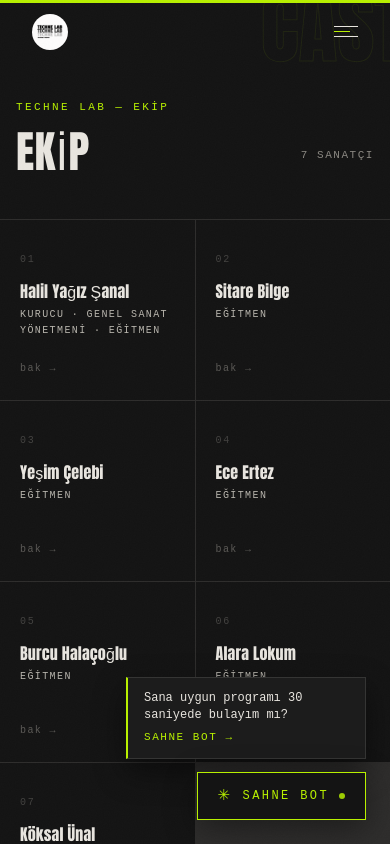
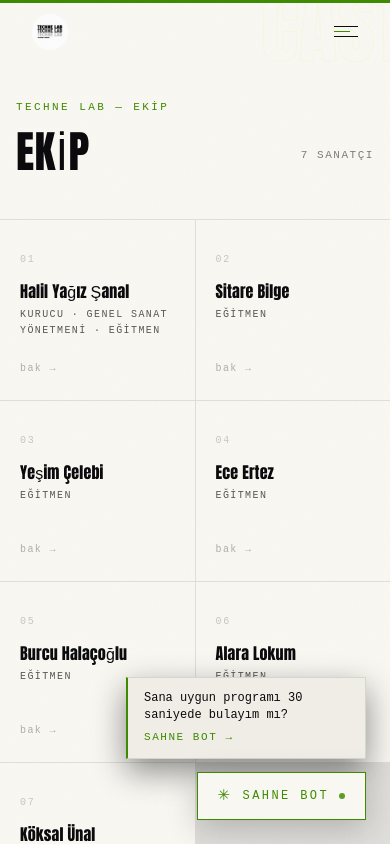
Before and after one commit to hysanal34-web/technelab, a Next.js app: page /ekip in a window 390 px wide. Shown: the top 844 px of the page. Built offline with nearby package versions, Linux system fonts and the light colour scheme.

Commit message:
white default theme · mobile menu fix · EN lang · Auteur Lab içerik · Praxis tagline

```diff
--- a/src/app/globals.css
+++ b/src/app/globals.css
@@ -7,15 +7,45 @@
 
 /* ── Base — Dual Theme ──────────────────────────────────────────────── */
 
-/* DARK MODE (default) */
+/* LIGHT MODE (default) */
 :root {
   --font-bebas: 'Bebas Neue', Impact, sans-serif;
   --font-dm-mono: 'DM Mono', 'Courier New', monospace;
-  --neon: #B8F000;
-  --neon-rgb: 184 240 0;
+  --neon: #3D8B00;
+  --neon-rgb: 61 139 0;
   --ink: #0A0A0C;
 
   /* Space-separated channels — required for rgb(var() / alpha) Tailwind syntax */
+  --bg-rgb: 248 247 242;
+  --bg-alt-rgb: 239 237 230;
+  --bg-hi-rgb: 232 229 220;
+  --fg-rgb: 10 10 12;
+  --stone-rgb: 90 87 80;
+  --dim-rgb: 128 125 118;
+  --mid-rgb: 216 213 206;
+  --border-rgb: 10 10 12;
+
+  /* Derived shortcuts used directly in CSS (not via Tailwind) */
+  --fg:     rgb(10, 10, 12);
+  --bg:     rgb(248, 247, 242);
+  --bg-alt: rgb(239, 237, 230);
+  --stone:  rgb(90, 87, 80);
+  --dim:    rgb(128, 125, 118);
+  --border: rgba(10, 10, 12, 0.1);
+
+  /* Theme-aware decoration colors */
+  --grid-line:      rgba(10, 10, 12, 0.07);
+  --grid-fine:      rgba(10, 10, 12, 0.04);
+  --section-stroke: rgba(10, 10, 12, 0.06);
+  --diag-line:      rgba(10, 10, 12, 0.15);
+  --card-bg:        #FFFFFF;
+  --cursor-glow:    rgba(61, 139, 0, 0.7);
+}
+
+/* DARK MODE (opt-in) */
+html.dark {
+  --neon: #B8F000;
+  --neon-rgb: 184 240 0;
   --bg-rgb: 20 20 20;
   --bg-alt-rgb: 28 28 28;
   --bg-hi-rgb: 37 37 37;
@@ -25,7 +55,6 @@
   --mid-rgb: 45 45 45;
   --border-rgb: 232 229 223;
 
-  /* Derived shortcuts used directly in CSS (not via Tailwind) */
   --fg:     rgb(232, 229, 223);
   --bg:     rgb(20, 20, 20);
   --bg-alt: rgb(28, 28, 28);
@@ -33,41 +62,12 @@
   --dim:    rgb(138, 135, 129);
   --border: rgba(232, 229, 223, 0.12);
 
-  /* Theme-aware decoration colors */
   --grid-line:      rgba(232, 229, 223, 0.07);
   --grid-fine:      rgba(232, 229, 223, 0.05);
   --section-stroke: rgba(232, 229, 223, 0.08);
   --diag-line:      rgba(232, 229, 223, 0.15);
   --card-bg:        #1C1C1C;
   --cursor-glow:    rgba(184, 240, 0, 0.85);
-}
-
-/* LIGHT MODE */
-html.light {
-  --neon: #3D8B00;
-  --neon-rgb: 61 139 0;
-  --bg-rgb: 248 247 242;
-  --bg-alt-rgb: 239 237 230;
-  --bg-hi-rgb: 232 229 220;
-  --fg-rgb: 10 10 12;
-  --stone-rgb: 90 87 80;
-  --dim-rgb: 128 125 118;
-  --mid-rgb: 216 213 206;
-  --border-rgb: 10 10 12;
-
-  --fg:     rgb(10, 10, 12);
-  --bg:     rgb(248, 247, 242);
-  --bg-alt: rgb(239, 237, 230);
-  --stone:  rgb(90, 87, 80);
-  --dim:    rgb(128, 125, 118);
-  --border: rgba(10, 10, 12, 0.1);
-
-  --grid-line:      rgba(10, 10, 12, 0.07);
-  --grid-fine:      rgba(10, 10, 12, 0.04);
-  --section-stroke: rgba(10, 10, 12, 0.06);
-  --diag-line:      rgba(10, 10, 12, 0.15);
-  --card-bg:        #FFFFFF;
-  --cursor-glow:    rgba(61, 139, 0, 0.7);
 }
 
 html { scroll-behavior: smooth; cursor: none; overflow-x: clip; }
@@ -99,17 +99,17 @@ button { cursor: none; }
               height 0.22s cubic-bezier(.16,1,.3,1),
               background 0.18s, border 0.18s, opacity 0.18s;
   will-change: transform;
-  box-shadow: 0 0 12px var(--cursor-glow), 0 0 24px rgba(184,240,0,0.3);
+  box-shadow: 0 0 12px var(--cursor-glow), 0 0 24px rgb(var(--neon-rgb) / 0.3);
 }
 .cursor-dot.hovering {
   width: 52px; height: 52px;
   background: transparent;
   border: 1.5px solid var(--neon);
-  box-shadow: 0 0 16px rgba(184,240,0,0.5);
+  box-shadow: 0 0 16px rgb(var(--neon-rgb) / 0.5);
 }
 .cursor-dot.clicking {
   transform: translate(-50%,-50%) scale(0.7);
-  box-shadow: 0 0 20px rgba(184,240,0,1);
+  box-shadow: 0 0 20px rgb(var(--neon-rgb) / 1);
 }
 
 /* ── Grain overlay ──────────────────────────────────────────────────── */
@@ -182,8 +182,8 @@ html { scrollbar-color: var(--neon) var(--bg); scrollbar-width: thin; }
 
 /* ── Bot nefesi — yumuşak neon parlaması ───────────────────────────── */
 @keyframes botBreath {
-  0%, 100% { box-shadow: 0 8px 32px rgba(0,0,0,0.4), 0 0 0 0 rgba(184,240,0,0); }
-  50%      { box-shadow: 0 8px 32px rgba(0,0,0,0.4), 0 0 18px 2px rgba(184,240,0,0.35); }
+  0%, 100% { box-shadow: 0 8px 32px rgba(0,0,0,0.2), 0 0 0 0 rgb(var(--neon-rgb) / 0); }
+  50%      { box-shadow: 0 8px 32px rgba(0,0,0,0.2), 0 0 18px 2px rgb(var(--neon-rgb) / 0.35); }
 }
 .bot-breath { animation: botBreath 3s ease-in-out infinite; }
 @keyframes teaserIn {
@@ -239,7 +239,7 @@ html { scrollbar-color: var(--neon) var(--bg); scrollbar-width: thin; }
 .neon-card:hover {
   border-color: var(--neon);
   transform: translateY(-2px);
-  box-shadow: 0 8px 32px rgba(184,240,0,0.15);
+  box-shadow: 0 8px 32px rgb(var(--neon-rgb) / 0.15);
 }
 .neon-card::after {
   content: ''; position: absolute; bottom: 0; left: 0;
--- a/src/app/layout.tsx
+++ b/src/app/layout.tsx
@@ -9,7 +9,7 @@ import { SITE_META } from '@/lib/data'
 import { LanguageProvider } from '@/contexts/LanguageContext'
 
 // Anti-flash: run before paint to apply saved theme class
-const themeScript = `(function(){try{var t=localStorage.getItem('theme');if(t==='light')document.documentElement.classList.add('light');}catch(e){}})()`
+const themeScript = `(function(){try{var t=localStorage.getItem('theme');if(t==='dark')document.documentElement.classList.add('dark');}catch(e){}})()`
 
 // Perde arkasına bakanlar için — console easter egg
 const curtainScript = `console.log("%c\\n  ┌─────────────────────────────────┐\\n  │   TECHNE LAB İSTANBUL           │\\n  │   τέχνη — zanaat, sanat, hüner  │\\n  │                                 │\\n  │   DISCIPLINE IS FREEDOM.        │\\n  │                                 │\\n  │   Perde arkasına hoş geldin.    │\\n  │   Sahne tozu yutanlar buraya:   │\\n  │   technelab.ist/iletisim        │\\n  └─────────────────────────────────┘\\n","color:#B8F000;font-family:monospace;font-size:12px")`
--- /dev/null
+++ b/src/components/CycleDisciplines.tsx
@@ -0,0 +1,20 @@
+'use client'
+import { useLang } from '@/contexts/LanguageContext'
+
+const TR = ['YAZARLIK', 'OYUNCULUK', 'İNGİLİZCE DRAMA', 'MÜZİKAL', 'BROADWAY DANS', 'YAZARLIK']
+const EN = ['PLAYWRITING', 'ACTING', 'ENGLISH DRAMA', 'MUSICAL', 'BROADWAY DANCE', 'PLAYWRITING']
+
+export function CycleDisciplines() {
+  const { lang } = useLang()
+  const words = lang === 'en' ? EN : TR
+  return (
+    <span
+      className="cycle-wrap font-display text-neon"
+      style={{ fontSize: 'clamp(24px, 3vw, 42px)', letterSpacing: '0.03em' }}
+    >
+      <span className="cycle-list">
+        {words.map((w, i) => <span key={i}>{w}</span>)}
+      </span>
+    </span>
+  )
+}
--- a/src/components/Nav.tsx
+++ b/src/components/Nav.tsx
@@ -79,6 +79,15 @@ export function Nav() {
     window.addEventListener('scroll', onScroll, { passive: true })
     return () => window.removeEventListener('scroll', onScroll)
   }, [])
+
+  // Menü açıkken body scroll'u kilitle
+  useEffect(() => {
+    document.body.style.overflow = menuOpen ? 'hidden' : ''
+    return () => { document.body.style.overflow = '' }
+  }, [menuOpen])
+
+  // Sayfa değişince menüyü kapat
+  useEffect(() => { setMenuOpen(false) }, [path])
 
   const openMega = () => {
     if (megaTimer.current) clearTimeout(megaTimer.current)
@@ -197,9 +206,17 @@ export function Nav() {
         </button>
       </div>
 
-      {/* Mobile menu */}
+      {/* Mobile menu — overlay arkası kapatan + scroll kilit */}
       {menuOpen && (
-        <div className="absolute top-full left-0 right-0 bg-bg/98 backdrop-blur-md border-b border-border md:hidden z-50 max-h-[calc(100vh-64px)] overflow-y-auto">
+        <>
+          {/* Koyu overlay — tıklayınca kapanır */}
+          <div
+            className="fixed inset-0 bg-bg/60 md:hidden"
+            style={{ top: 64, zIndex: 49 }}
+            onClick={() => setMenuOpen(false)}
+            aria-hidden="true"
+          />
+          <div className="absolute top-full left-0 right-0 bg-bg border-b border-border md:hidden z-50 max-h-[calc(100vh-64px)] overflow-y-auto">
             <nav className="px-8 py-6 flex flex-col gap-5">
               {links.map(({ href, tr, en }) => (
                 <Link
@@ -213,10 +230,14 @@ export function Nav() {
               ))}
               {/* Programs by category in mobile */}
               <div className="pt-4 border-t border-border">
-              <p className="font-mono text-[11px] tracking-[0.2em] uppercase text-neon mb-4">programlar</p>
+                <p className="font-mono text-[11px] tracking-[0.2em] uppercase text-neon mb-4">
+                  {lang === 'en' ? 'programs' : 'programlar'}
+                </p>
                 {CATEGORIES.map((cat) => (
                   <div key={cat.key} className="mb-4">
-                  <p className="font-mono text-[11px] tracking-[0.16em] uppercase text-dim mb-2">{cat.label}</p>
+                    <p className="font-mono text-[11px] tracking-[0.16em] uppercase text-dim mb-2">
+                      {lang === 'en' ? cat.en : cat.label}
+                    </p>
                     {WORKSHOPS.filter(w => w.category === cat.key && !w.archived).map((w) => (
                       <Link
                         key={w.slug}
@@ -225,7 +246,11 @@ export function Nav() {
                         className="block font-mono text-[11px] text-stone py-1 hover:text-fg transition-colors"
                       >
                         {w.title === 'ENGLISH DRAMA LAB' ? `EDL — ${w.sub}` : w.title}
-                      {!w.active && <span className="ml-2 text-[11px] text-stone/50">(kapalı)</span>}
+                        {!w.active && (
+                          <span className="ml-2 text-[11px] text-stone/50">
+                            {lang === 'en' ? '(closed)' : '(kapalı)'}
+                          </span>
+                        )}
                       </Link>
                     ))}
                   </div>
@@ -243,6 +268,7 @@ export function Nav() {
               </div>
             </nav>
           </div>
+        </>
       )}
     </header>
   )
--- a/src/components/ThemeToggle.tsx
+++ b/src/components/ThemeToggle.tsx
@@ -2,19 +2,19 @@
 import { useEffect, useState } from 'react'
 
 export function ThemeToggle() {
-  const [light, setLight] = useState(false)
+  const [dark, setDark] = useState(false)
   const [mounted, setMounted] = useState(false)
 
   useEffect(() => {
     setMounted(true)
-    setLight(document.documentElement.classList.contains('light'))
+    setDark(document.documentElement.classList.contains('dark'))
   }, [])
 
   function toggle() {
-    const next = !light
-    setLight(next)
-    document.documentElement.classList.toggle('light', next)
-    localStorage.setItem('theme', next ? 'light' : 'dark')
+    const next = !dark
+    setDark(next)
+    document.documentElement.classList.toggle('dark', next)
+    localStorage.setItem('theme', next ? 'dark' : 'light')
   }
 
   if (!mounted) return <div className="w-8 h-5" />
@@ -23,29 +23,29 @@ export function ThemeToggle() {
     <button
       onClick={toggle}
       className="relative flex items-center gap-1.5 group"
-      aria-label={light ? 'Karanlık temaya geç' : 'Aydınlık temaya geç'}
+      aria-label={dark ? 'Aydınlık temaya geç' : 'Karanlık temaya geç'}
       data-hover
     >
       {/* Track */}
       <div
         className={`relative w-10 h-5 rounded-full transition-colors duration-300 border ${
-          light
-            ? 'bg-fg/10 border-fg/20'
-            : 'bg-neon/15 border-neon/30'
+          dark
+            ? 'bg-neon/15 border-neon/30'
+            : 'bg-fg/10 border-fg/20'
         }`}
       >
         {/* Thumb */}
         <div
           className={`absolute top-0.5 w-4 h-4 rounded-full transition-all duration-300 ${
-            light
-              ? 'left-5 bg-fg'
-              : 'left-0.5 bg-neon'
+            dark
+              ? 'left-5 bg-neon'
+              : 'left-0.5 bg-fg'
           }`}
         />
       </div>
       {/* Icon */}
       <span className="text-[11px] select-none text-fg/50 group-hover:text-fg transition-colors duration-200">
-        {light ? '☀' : '☾'}
+        {dark ? '☀' : '☾'}
       </span>
     </button>
   )
```
Also changed, not shown: src/app/page.tsx (+4 -10 lines), src/lib/data.ts (+6 -6 lines). Lines whose indentation alone changed are shown as unchanged.
